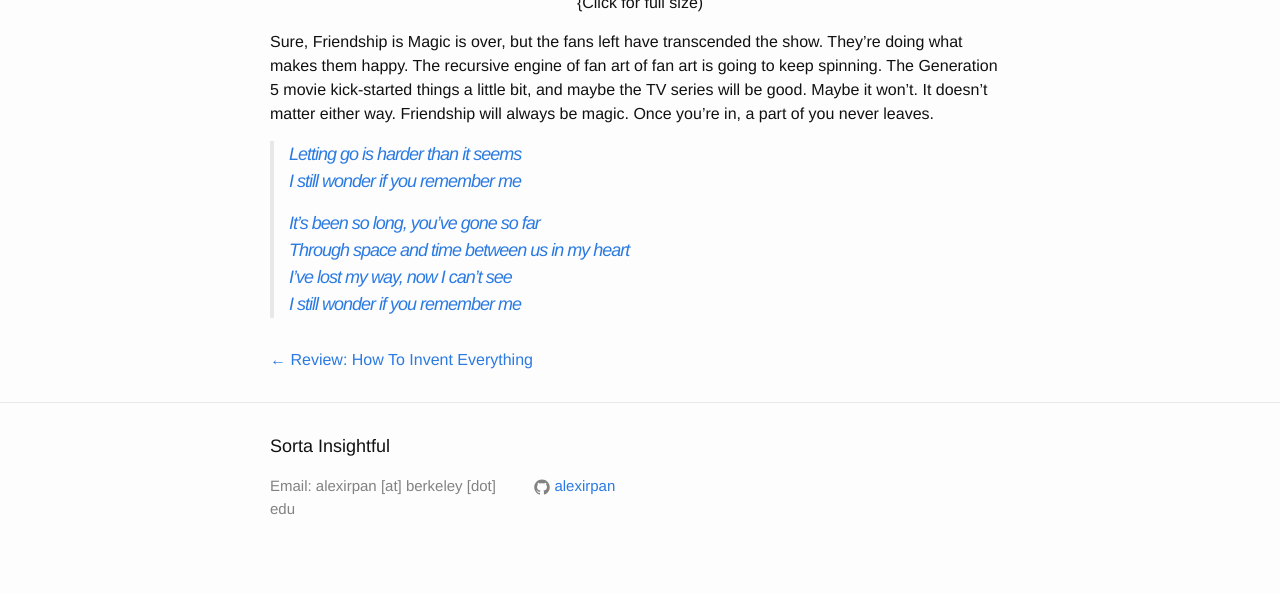
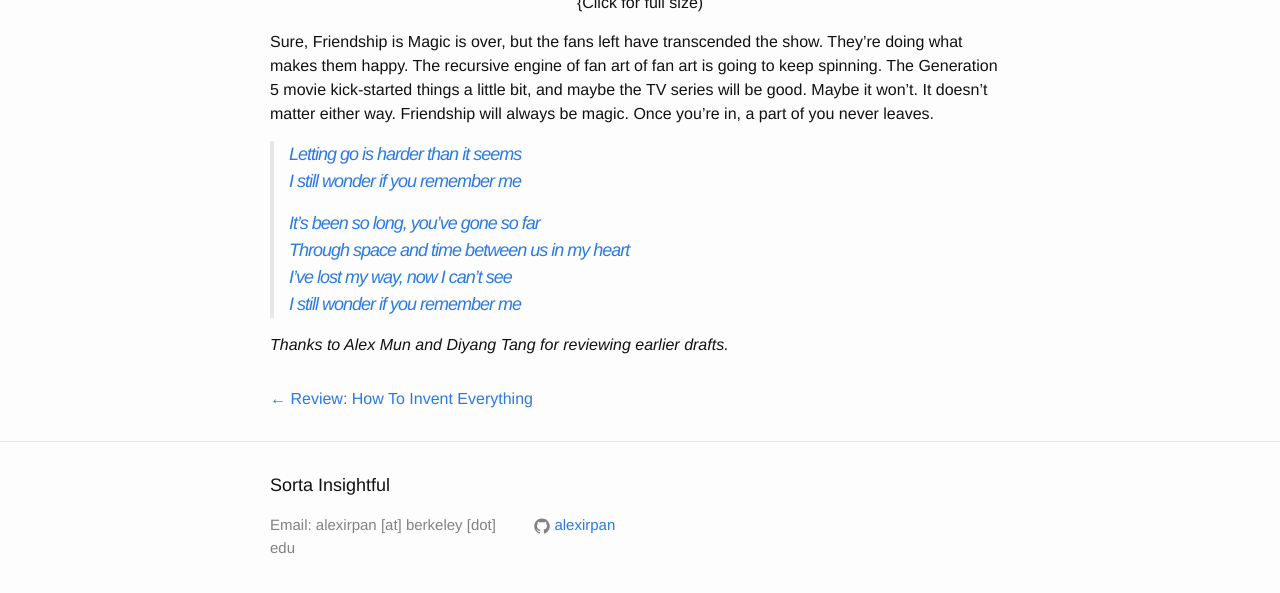
Before and after one commit to alexirpan/alexirpan.github.io, a Jekyll site: the page built from _posts/2021-12-31-why-mlp.markdown, in a window 1280 px wide and 900 px high, scrolled down 22086 px, cut to the strip 281-874 px from the top of the window. Built offline with Jekyll 4.4.1, drawn with Linux system fonts in a browser that asks for light colours; nearby versions of some CDN libraries; comment, search, counter and statistics services are not loaded.

Commit message:
Adding reviewer contributions

```diff
--- a/_posts/2021-12-31-why-mlp.markdown
+++ b/_posts/2021-12-31-why-mlp.markdown
@@ -819,3 +819,5 @@ always be magic. Once you're in, a part of you never leaves.
     I still wonder if you remember me</p>
     </a>
 </blockquote>
+
+*Thanks to Alex Mun and Diyang Tang for reviewing earlier drafts.*
```
